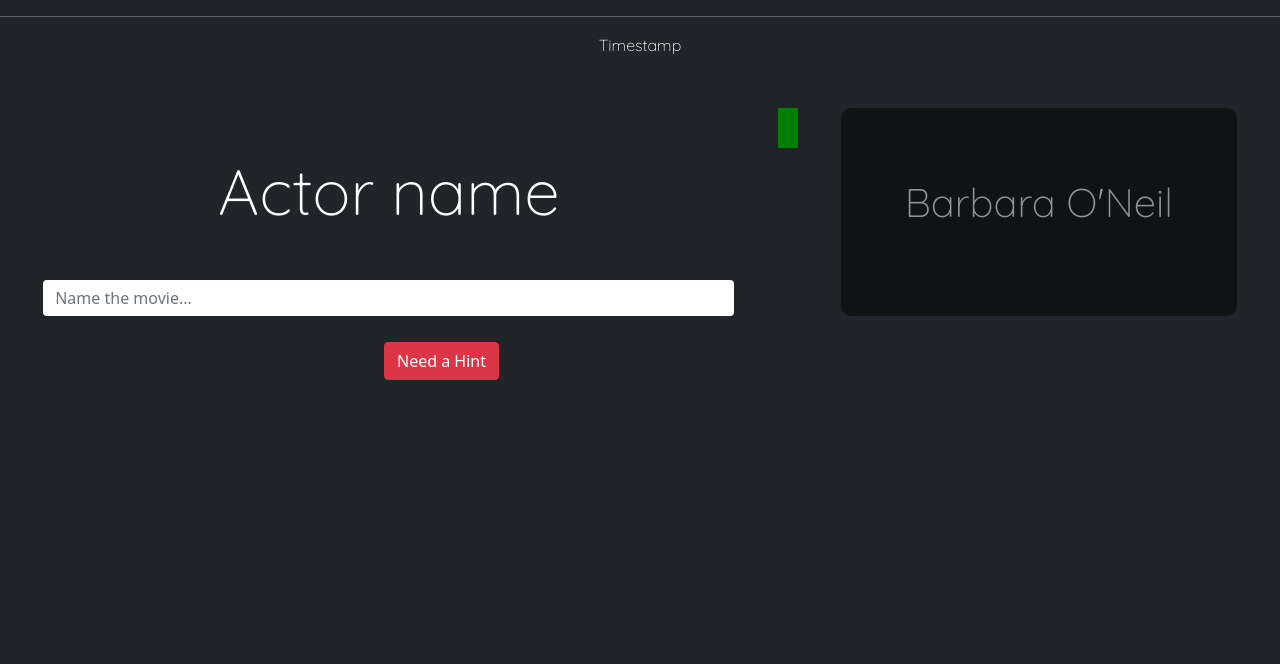
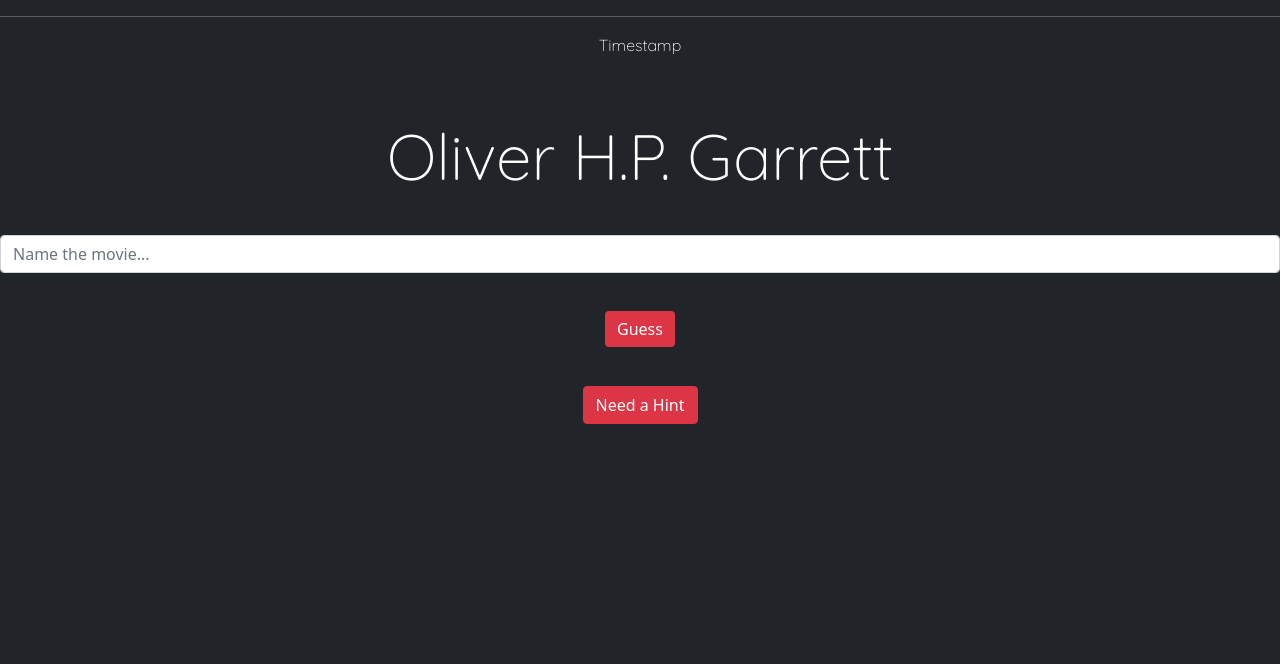
Before and after one commit to schrockben/FinalProject, a Flask app: page / in a window 1280 px wide. Shown: the part 54-718 px from the top of the page. Run offline with Flask 2, Linux system fonts and the light colour scheme; data comes from the database, SQL or seed files in the repository; some libraries are stand-ins or nearby versions; some web fonts are replaced.

Commit message:
Changed layout and added some js

```diff
--- a/app.py
+++ b/app.py
@@ -1,7 +1,7 @@
 import os
 import sys
 from cs50 import SQL
-from flask import Flask, flash, redirect, render_template, request, session
+from flask import Flask, flash, redirect, render_template, request, session, json
 from flask_session import Session
 from tempfile import mkdtemp
 import datetime
@@ -28,6 +28,7 @@
     movies = db.execute("SELECT title, titleid FROM movielist;")
     todays_movie = movies[0]['title']
     todays_movieid = movies[0]['titleid']
-    actors= db.execute("SELECT DISTINCT actornames.name FROM actornames JOIN actors ON actornames.personid = actors.personid JOIN movielist ON actors.titleid = movielist.titleid WHERE movielist.titleid =  (?) LIMIT 5", todays_movieid)
+    actors = db.execute("SELECT DISTINCT actornames.name FROM actornames JOIN actors ON actornames.personid = actors.personid JOIN movielist ON actors.titleid = movielist.titleid WHERE movielist.titleid =  (?) LIMIT 5", todays_movieid)
+    all_movies = db.execute('SELECT title FROM movielist;')
 
-    return render_template("index.html", todays_movie=todays_movie, actors=actors)
+    return render_template("index.html", todays_movie=todays_movie, actors=actors, all_movies=all_movies)
--- a/static/java.js
+++ b/static/java.js
@@ -1,6 +1,39 @@
-const hint = document.getElementById('hint');
-hint.addEventListener('click', addActorName);
+// src="https://ajax.googleapis.com/ajax/libs/jquery/1.7.1/jquery.js"
+// src="https://ajax.googleapis.com/ajax/libs/jqueryui/1.8.16/jquery-ui.js"
+
+
+const hint = document.getElementById("hint");
+const movieGuess = document.getElementById("submit-guess");
+hint.addEventListener("click", addActorName);
+movieGuess.addEventListener("click", checkGuess);
+var guessCount = 0;
+var userAnswer = "placeholder";
+
+
 
 function addActorName() {
+    document.getElementById("actor-name").innerHTML = "test";
+    if (guessCount === 0) {
+        document.getElementById("actor0").style.display ="block";
+        }
+    if (guessCount === 1) {
+        document.getElementById("actor1").style.display ="block";
+        }
+    if (guessCount === 2) {
+        document.getElementById("actor2").style.display ="block";
+        }
+    if (guessCount === 3) {
+        document.getElementById("actor3").style.display ="block";
+        }
+    if (guessCount === 4) {
+        document.getElementById("actor4").style.display ="block";
+        }
+    guessCount = guessCount + 1;
+    // if (guessCount => 5) {
+       // return loserFunction();
+    //}
+}
 
-}
+//function checkGuess() {
+
+// }
--- a/static/styles.css
+++ b/static/styles.css
@@ -66,16 +66,7 @@
   font-family: 'Playfair Display', serif;
   font-family: 'Quicksand', sans-serif;
   font-size: 5vw;
-  padding-top: 5%;
-  padding-bottom: 6%;
-}
-
-#previous-box {
-  padding: 5%;
-  border-radius: 10px;
-  background-color: black;
-  opacity: 0.5;
-
+  margin-bottom: 3%;
 }
 
 #vl {
@@ -83,6 +74,12 @@
   height: 40px;
   max-height: 45rem;
 
+}
+
+#previous-box {
+  display: flex;
+  justify-content: space-around;
+  margin: 0 auto;
 }
 
 .previous-actor {
@@ -94,33 +91,46 @@
   font-size: 5vh;
 }
 
-#movie-guess {
+#submit-button-container {
+  display: flex;
+  justify-content: center;
+}
+
+#submit-guess {
+  margin-top: 3%;
   border: none;
 }
 
-#hint {
-  margin-top: 2%;
-  margin-left: 30vw;
+
+
+#hint-container {
+  display: flex;
+  justify-content: center;
+  margin-top: 3%;
 }
 
-#movie0 {
+#hint {
+
+}
+
+#actor0 {
   display: none;
 }
 
-#movie1 {
+#actor1 {
   display: none;
 }
 
-#movie2 {
+#actor2 {
   display: none;
 }
 
-#movie3 {
+#actor3 {
   display: none;
 }
 
-#movie4 {
-
+#actor4 {
+  display: none;
 }
 
 @media (max-width: 800px) {
--- a/templates/index.html
+++ b/templates/index.html
@@ -4,7 +4,9 @@
 <head>
     <link href="/static/styles.css" rel="stylesheet">
     <link href="https://cdn.jsdelivr.net/npm/bootstrap@5.1.3/dist/css/bootstrap.min.css" rel="stylesheet" integrity="sha384-1BmE4kWBq78iYhFldvKuhfTAU6auU8tT94WrHftjDbrCEXSU1oBoqyl2QvZ6jIW3" crossorigin="anonymous">
-    <script type="text/javascript" src="/static/java.js"></script>
+    <script src="https://ajax.googleapis.com/ajax/libs/jquery/1.7.1/jquery.js">
+    </script>
+    <script src="https://ajax.googleapis.com/ajax/libs/jqueryui/1.8.16/jquery-ui.js">
     </script>
     <link rel="preconnect" href="https://fonts.googleapis.com">
     <link rel="preconnect" href="https://fonts.gstatic.com" crossorigin>
@@ -21,7 +23,7 @@
   <header>
     <div id="flex-container1">
       <a id="help" class="bi bi-info-circle-fill"></a>
-      <div class="text">Flickle</div>
+      <div class="text" id="flickle">Flickle</div>
       <a id="scorehistory" class="bi bi-bar-chart-fill"></a>
     </div>
   </header>
@@ -30,23 +32,42 @@
     <div id="timestamp">Timestamp</div>
       <div id="flex-container2">
         <div id="game-box">
-          <div class="actor-name" >Actor name</div>
-          <form action="">
-            <input class="form-control" type="text" id="movie-guess" name="movie-guess" placeholder="Name the movie..." autocomplete="on"> <!-- Will use Jquery autocomplete UI -->
-          </form>
-        </div>
-        <div id="vl"></div> <!-- Making a vertical line-->
-        <div id="previous-box">
-          <div class="previous-actor" id="movie0">{{ actors[0]['name'] }}</div>
-          <div class="previous-actor" id="movie1">{{ actors[1]['name'] }}</div>
-          <div class="previous-actor" id="movie2">{{ actors[2]['name'] }}</div>
-          <div class="previous-actor" id="movie3">{{ actors[3]['name'] }}</div>
-          <div class="previous-actor" id="movie4">{{ actors[4]['name'] }}</div>
+          <div class="actor-name" id="actor-name">{{ actors[0]['name'] }}</div>
         </div>
       </div>
-    <form action="">
-      <button class="btn btn-danger" type="button" name="hint" id="hint" >Need a Hint</button>
-    </form>
+      <form action="">
+          <!-- Will use Jquery autocomplete UI, disable enter to submit -->
+          <input class="form-control" type="text" id="movie-guess" name="movie-guess" placeholder="Name the movie..." onkeydown="return (event.keyCode!=13);">
+          <script>
+            $( function() {
+              var availableTags = [
+                  {% for movie in all_movies %}
+                      "{{ movie.title }}",
+                  {% endfor %}
+              ];
+              $( "#movie-guess" ).autocomplete({
+                source: availableTags
+              });
+            } );
+            </script>
+        </form>
+    <div id="submit-button-container">
+      <button class="btn btn-danger" type="button" name="submit-guess" id="submit-guess" >Guess</button>
+    </div>
+    <div id="hint-container">
+      <form action="">
+        <button class="btn btn-danger" type="button" name="hint" id="hint" >Need a Hint</button>
+      </form>
+    </div>
+    <div id="previous-box">
+      <div class="previous-actor" id="actor0">{{ actors[0]['name'] }}</div>
+      <div class="previous-actor" id="actor1">{{ actors[1]['name'] }}</div>
+      <div class="previous-actor" id="actor2">{{ actors[2]['name'] }}</div>
+      <div class="previous-actor" id="actor3">{{ actors[3]['name'] }}</div>
+      <div class="previous-actor" id="actor4">{{ actors[4]['name'] }}</div>
+    </div>
   </main>
   <hr class="white">
+  <script type="text/javascript" src="/static/java.js"></script>
+
 </body>
```
